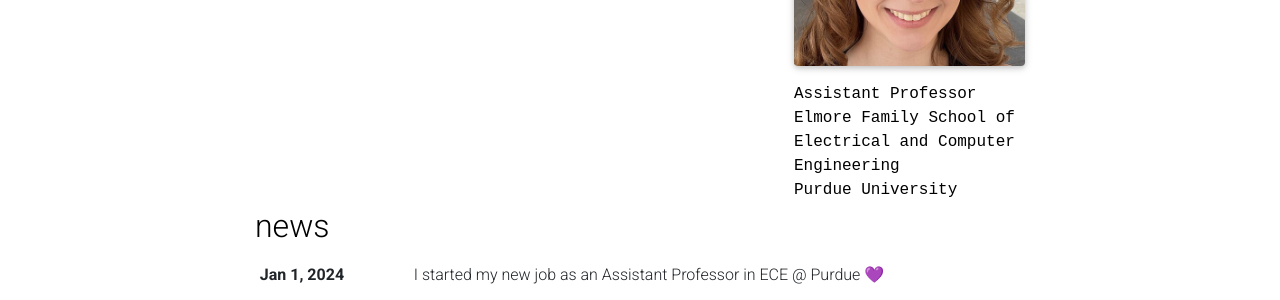
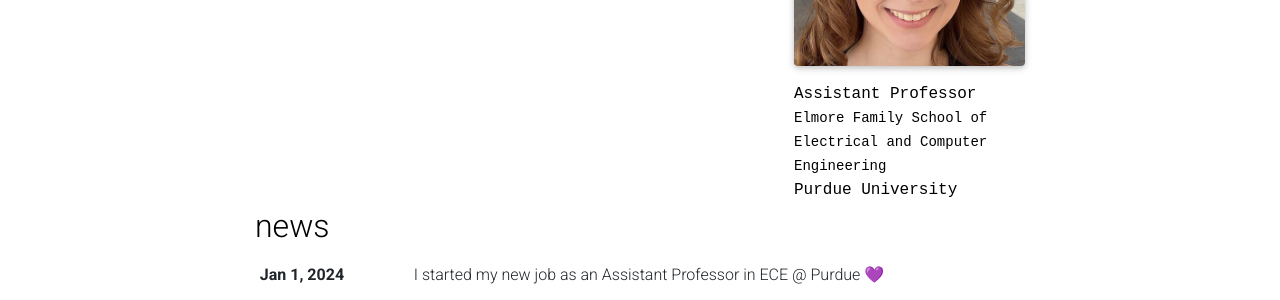
Before and after one commit to jennalwise/jennalwise.github.io, a Jekyll site: the page built from _pages/about.md, in a window 1280 px wide. Shown: the part 334-634 px from the top of the page. Built offline with Jekyll 4.4.1, drawn with Linux system fonts in a browser that asks for light colours; full-size pictures stand in for the smaller copies a plugin makes; emoji names are drawn with the system emoji font; some web fonts are replaced; comment, search, counter and statistics services are not loaded; a style sheet for code colours, icons or effects is not loaded.

```diff
--- a/_pages/about.md
+++ b/_pages/about.md
@@ -9,8 +9,8 @@ profile:
   image: prof_pic.jpg
   image_circular: false # crops the image to make it circular
   more_info: > #<p>555 your office number</p> <p>123 your address street</p> <p>Your City, State 12345</p>
-    <p>Assistant Professor</p>
-    <p>Elmore Family School of Electrical and Computer Engineering</p>
+    <p><b>Assistant Professor</b></p>
+    <p><small>Elmore Family School of Electrical and Computer Engineering</small></p>
     <p>Purdue University</p>
 
 news: true  # includes a list of news items
```
